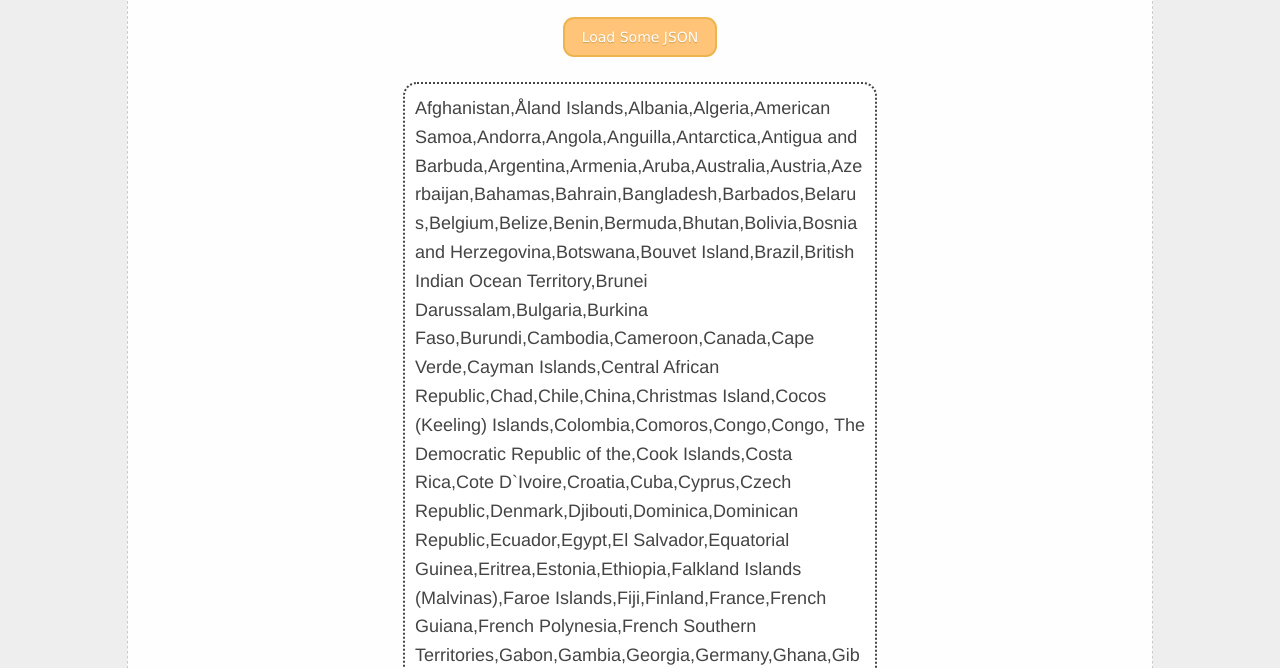
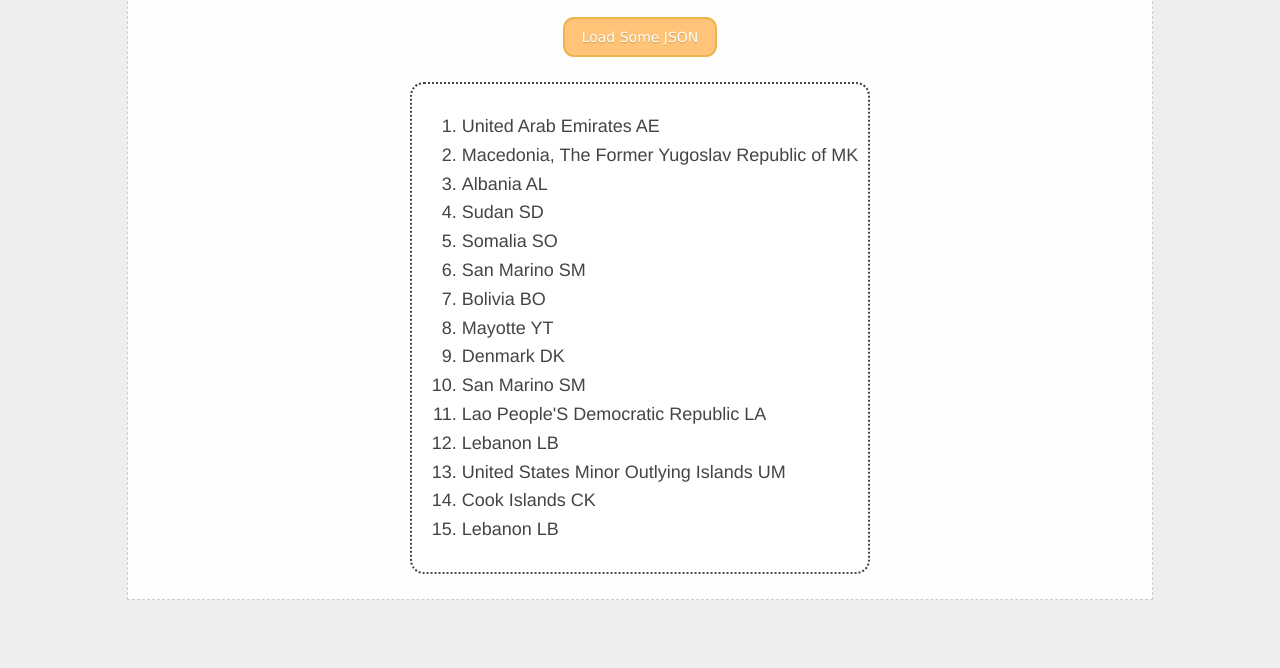
Before and after one commit to jakesusskind/jakesusskind.github.io, a plain HTML site: page lab_6_ajax/index.html in a window 1280 px wide. Both pictures are taken after a click on the button "Load Some JSON". Shown: the part 132-800 px from the top of the page. Drawn offline with Linux system fonts and the light colour scheme.

Commit message:
final commit

```diff
--- a/lab_6_ajax/index.html
+++ b/lab_6_ajax/index.html
@@ -11,7 +11,10 @@
     <div class="wrapper">
       <div class="header">Test AJAX page</div>
       <button class="button" onclick="loadData()">Load Some JSON</button>
-      <div class="content"></div>
+
+      <div class="content">
+        <ol class = "country_list"></ol>
+      </div>
       <div class="footer"></div>
     </div>
   </div>
@@ -19,24 +22,28 @@
     function loadData() {
       fetch('ajax_sample.json')
         .then(res => res.json())
-        .then(res => res.map(c => c.name))
-        .then(names => {
-        for(let i = 0; i < 15; i ++){
-        const selectNumber = getRandomIntInclusive(0, 242);
-        let el = document.createElement("li");
-        el.innerText = i[selectNumber];
-        return names;
+        .then(res => res.map(c => ({ name: c.name, code: c.code}))) // only one thing can be returned here, but you can use more than one property in it
+        .then(data => {
+          const countrylist = document.querySelector(".country_list");
+          countrylist.innerHTML = "";
+          for(let i = 0; i < 15; i ++){
+          const randomcountry =
+            data[Math.floor(Math.random() * data.length)]
 
 
-        function getRandomIntInclusive(min, max) {
-        min = Math.ceil(min);
-        max = Math.floor(max);
-        return Math.floor(Math.random() * (max - min + 1)) + min; //The maximum is inclusive and the minimum is inclusive
+          const el = document.createElement("li");
+          el.innerHTML = randomcountry.name + " " + randomcountry.code;
+          countrylist.appendChild(el);
 
+
+          // document.querySelector(".content").innerText = data;
+
+          // you can do work here
+          // all the work from the function in lab 5
+          // that loads data into your HTML
+          // you MUST return from a closed fat-arrow
+        }})
     }
-      }})
-        .then(thing => {document.querySelector(".content").innerText = thing
-    })};
   </script>
 </body>
 
```
